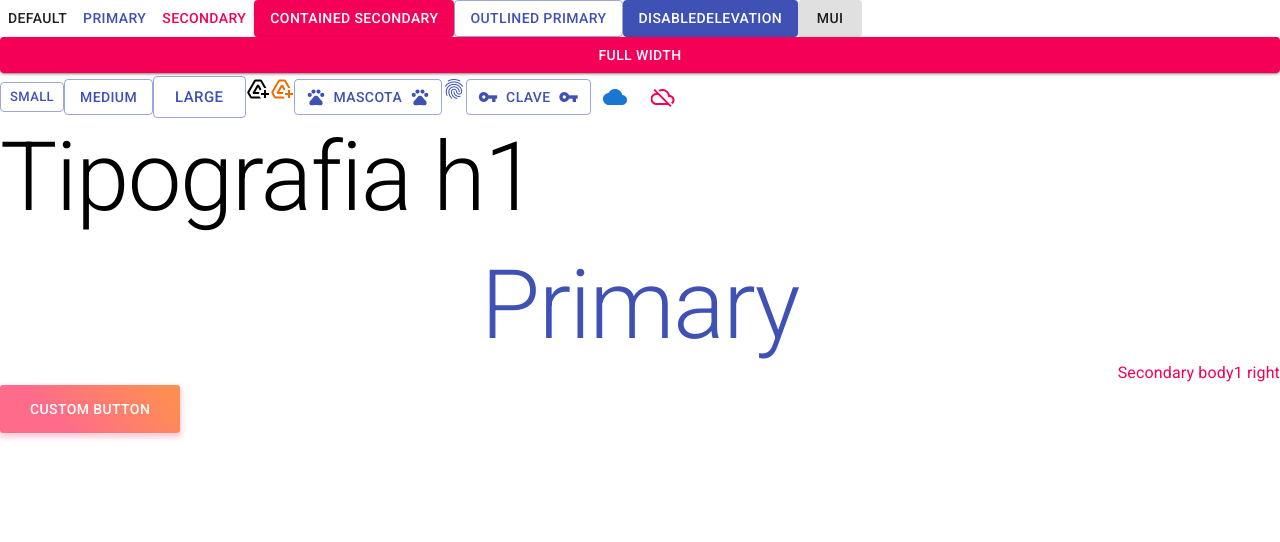
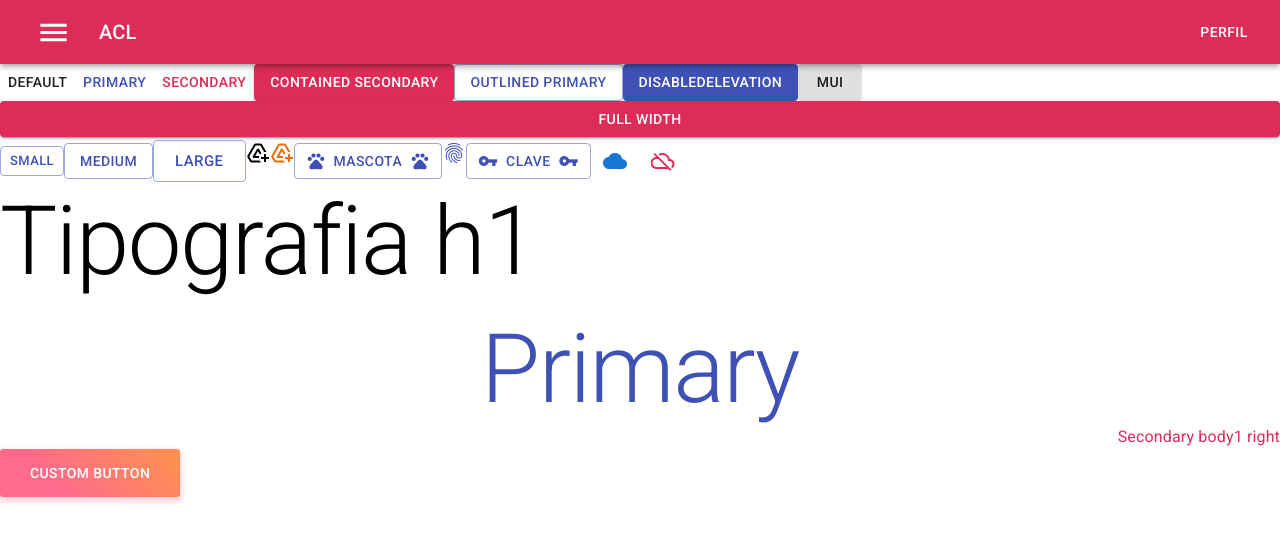
Before and after one commit to jtrujilloACL/ppj-ui, a React (Create React App) app: page / in a window 1280 px wide. Shown: the top 542 px of the page. Built offline with nearby package versions, Linux system fonts and the light colour scheme.

Commit message:
add: navbar and makestyle

```diff
--- a/src/App.jsx
+++ b/src/App.jsx
@@ -1,6 +1,8 @@
 import './App.css';
 
-import FirstTutorial from './components/firstTutorial';
+import FirstTutorial from './components/FirstTutorial';
+import Navbar from './components/Navbar';
+
 import { ThemeProvider } from "@material-ui/core/styles";
 import ThemeCustom from './themeConfig';
 
@@ -11,6 +13,7 @@ function App() {
       {/** Theme   provider, para modificar los styles originales */}
       <ThemeProvider theme={ThemeCustom}>
 
+        <Navbar></Navbar>
         <FirstTutorial></FirstTutorial>
 
       </ThemeProvider>
--- /dev/null
+++ b/src/components/Navbar.jsx
@@ -0,0 +1,52 @@
+import { React } from "react";
+import { AppBar, Toolbar, Typography, makeStyles, IconButton, Button } from "@material-ui/core"
+import Menu from "@mui/icons-material/Menu";
+
+
+const useStyle = makeStyles(ThemeCustom => ({
+    offset: ThemeCustom.mixins.toolbar,
+    menuButton: {
+        marginRight: ThemeCustom.spacing(2)
+    },
+    titleBar : {
+        flexGrow: 1
+    }
+}))
+
+const Navbar = () => {
+
+    const classes = useStyle();
+
+    return (
+        <div>
+            <AppBar position="fixed" color="secondary">
+                <Toolbar>
+
+                    <IconButton
+                        aria-label={Menu}
+                        onClick={console.log("click menu bar")}
+                        className={classes.menuButton}
+                        color="inherit"
+                    >
+
+                        <Menu fontSize="large"></Menu>
+
+                    </IconButton>
+
+                    <Typography variant="h6" className={classes.titleBar}>
+                        ACL
+                    </Typography>
+
+                    <Button color="inherit" variant="text">
+                        Perfil
+                    </Button>
+
+                </Toolbar>
+            </AppBar>
+
+            <div className={classes.offset}></div>
+        </div>
+    )
+}
+
+export default Navbar;
--- a/src/themeConfig.js
+++ b/src/themeConfig.js
@@ -1,10 +1,9 @@
 import { createTheme } from "@material-ui/core/styles";
-import blueGrey  from '@material-ui/core/colors/blueGrey';
 
 const ThemeCustom = createTheme({
     palette:{
-        default:{
-            main: blueGrey[500]
+        secondary:{
+            main: '#de2c58'
         }
     }
 })
```
